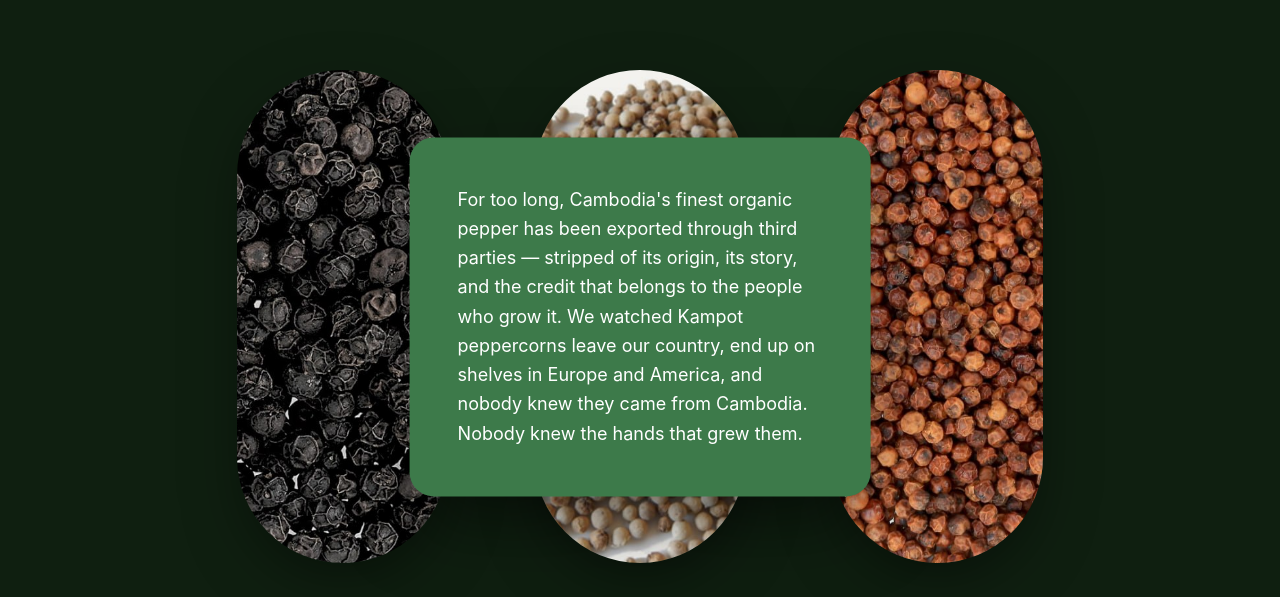
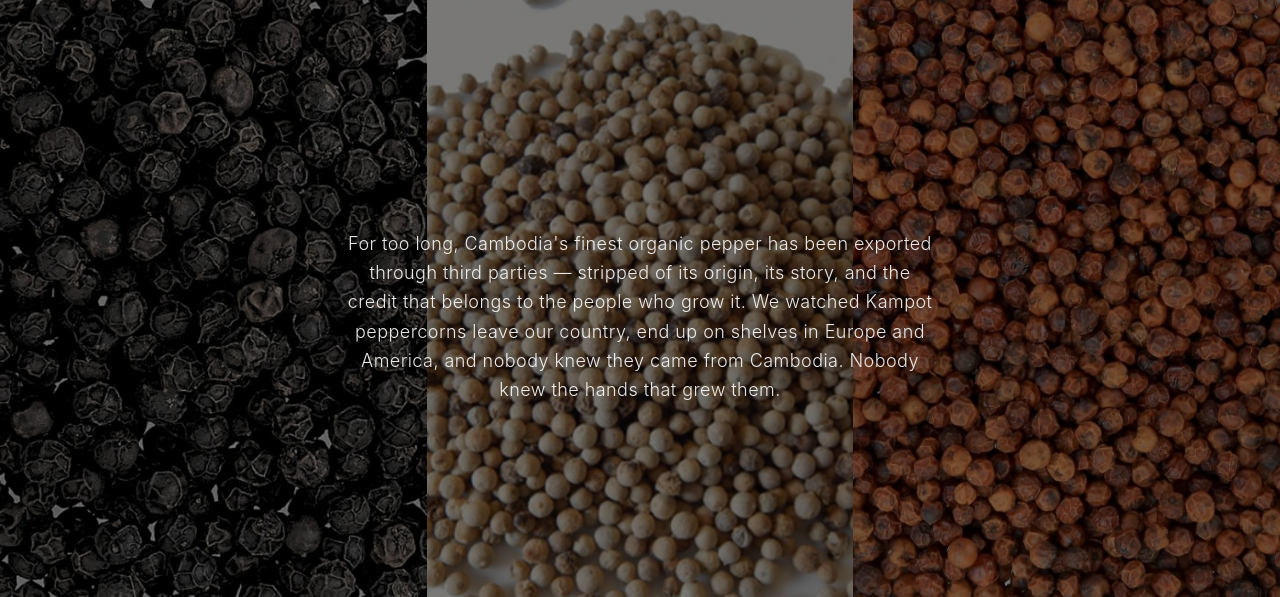
Before and after one commit to keanglongky-del/sunrise-web, a Next.js app: page / in a window 1280 px wide. Shown: the part 1923-2520 px from the top of the page. Built offline with nearby package versions, Linux system fonts and the light colour scheme.

Commit message:
Slide 3: full-bleed 3-color pepper background, smaller text overlay, no white gaps

```diff
--- a/src/app/page.tsx
+++ b/src/app/page.tsx
@@ -171,33 +171,28 @@ export default function Home() {
       {/* ════════════════════════════════════════
           SLIDE 3 — THREE PEPPERCORN COLORS + STORY
           ════════════════════════════════════════ */}
-      <section className="relative w-full min-h-screen flex items-center justify-center overflow-hidden bg-[#0f1f10]">
-        <div className="relative w-full max-w-5xl mx-auto px-4 md:px-8 flex items-center justify-center h-[80vh] md:h-[85vh]">
+      <section className="relative w-full min-h-screen flex items-center justify-center overflow-hidden">
+        {/* Full-bleed 3-color pepper background — no white gaps */}
+        <div className="absolute inset-0 flex">
+          <div className="w-1/3 h-full relative">
+            <Image src="/images/pepper-black.jpg" alt="Black Kampot Pepper" fill className="object-cover" />
+          </div>
+          <div className="w-1/3 h-full relative">
+            <Image src="/images/pepper-white.jpg" alt="White Kampot Pepper" fill className="object-cover" />
+          </div>
+          <div className="w-1/3 h-full relative">
+            <Image src="/images/pepper-red.jpg" alt="Red Kampot Pepper" fill className="object-cover" />
+          </div>
+        </div>
 
-          {/* Three pill-shaped pepper panels */}
-          <div className="relative w-full h-full flex items-center justify-center">
-            {/* Black pepper — left */}
-            <div className="absolute left-[5%] md:left-[8%] w-[28%] md:w-[22%] aspect-[3/7] rounded-[999px] overflow-hidden shadow-[0_20px_60px_-10px_rgba(0,0,0,0.5)]">
-              <Image src="/images/pepper-black.jpg" alt="Black Kampot Pepper" fill className="object-cover scale-125" />
-            </div>
+        {/* Dark overlay for text readability */}
+        <div className="absolute inset-0 bg-black/50" />
 
-            {/* White pepper — center */}
-            <div className="absolute left-1/2 -translate-x-1/2 w-[28%] md:w-[22%] aspect-[3/7] rounded-[999px] overflow-hidden shadow-[0_20px_60px_-10px_rgba(0,0,0,0.5)]">
-              <Image src="/images/pepper-white.jpg" alt="White Kampot Pepper" fill className="object-cover scale-125" />
-            </div>
-
-            {/* Red pepper — right */}
-            <div className="absolute right-[5%] md:right-[8%] w-[28%] md:w-[22%] aspect-[3/7] rounded-[999px] overflow-hidden shadow-[0_20px_60px_-10px_rgba(0,0,0,0.5)]">
-              <Image src="/images/pepper-red.jpg" alt="Red Kampot Pepper" fill className="object-cover scale-125" />
-            </div>
-
-            {/* Green story card — overlapping center */}
-            <div className="absolute top-1/2 left-1/2 -translate-x-1/2 -translate-y-1/2 z-10 w-[75%] md:w-[55%] lg:w-[48%] bg-[#3d7a4a] rounded-2xl md:rounded-3xl p-6 md:p-10 lg:p-12 shadow-[0_30px_80px_-15px_rgba(0,0,0,0.6)]">
-              <p className="text-white text-sm md:text-base lg:text-lg leading-relaxed md:leading-relaxed text-left">
-                For too long, Cambodia&apos;s finest organic pepper has been exported through third parties — stripped of its origin, its story, and the credit that belongs to the people who grow it. We watched Kampot peppercorns leave our country, end up on shelves in Europe and America, and nobody knew they came from Cambodia. Nobody knew the hands that grew them.
-              </p>
-            </div>
-          </div>
+        {/* Small centered text */}
+        <div className="relative z-10 w-full max-w-2xl mx-auto px-6 md:px-10 text-center">
+          <p className="text-white/90 text-xs sm:text-sm md:text-base lg:text-lg leading-relaxed font-light tracking-wide">
+            For too long, Cambodia&apos;s finest organic pepper has been exported through third parties — stripped of its origin, its story, and the credit that belongs to the people who grow it. We watched Kampot peppercorns leave our country, end up on shelves in Europe and America, and nobody knew they came from Cambodia. Nobody knew the hands that grew them.
+          </p>
         </div>
       </section>
 
```
